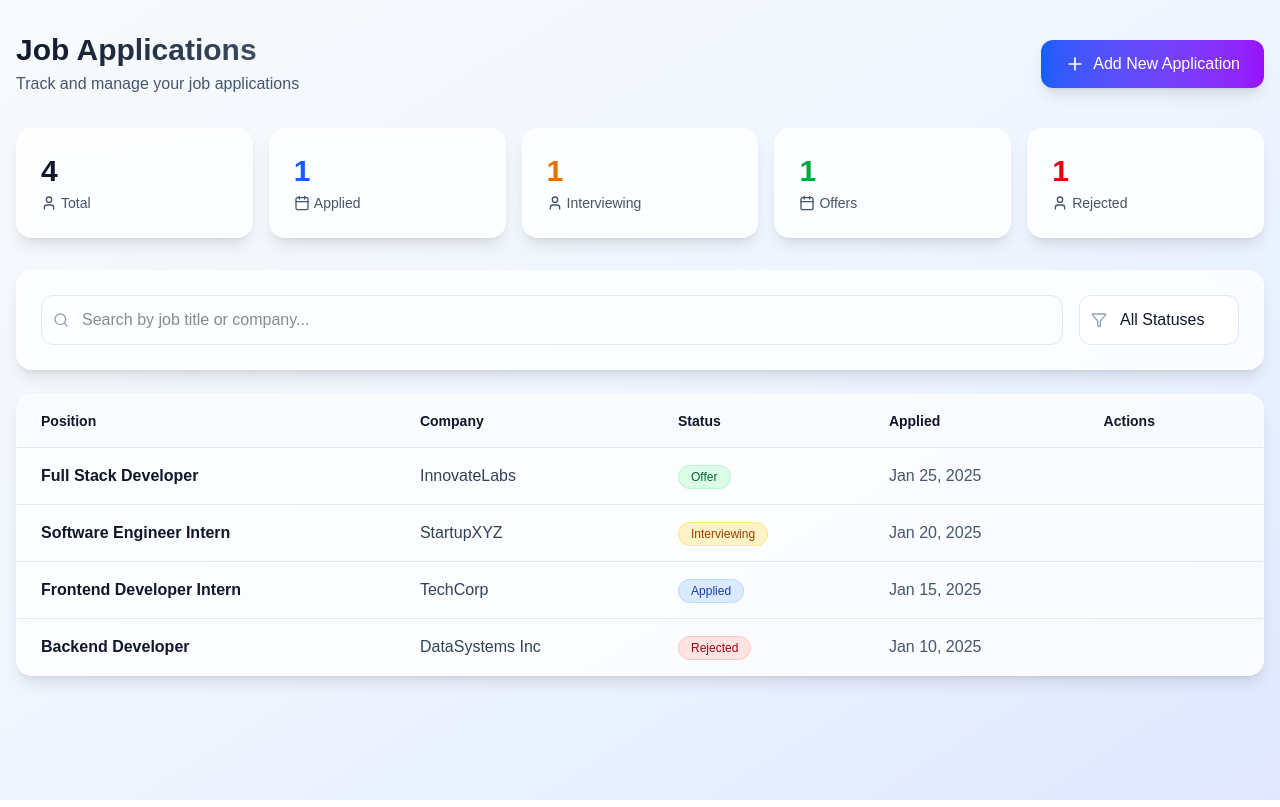
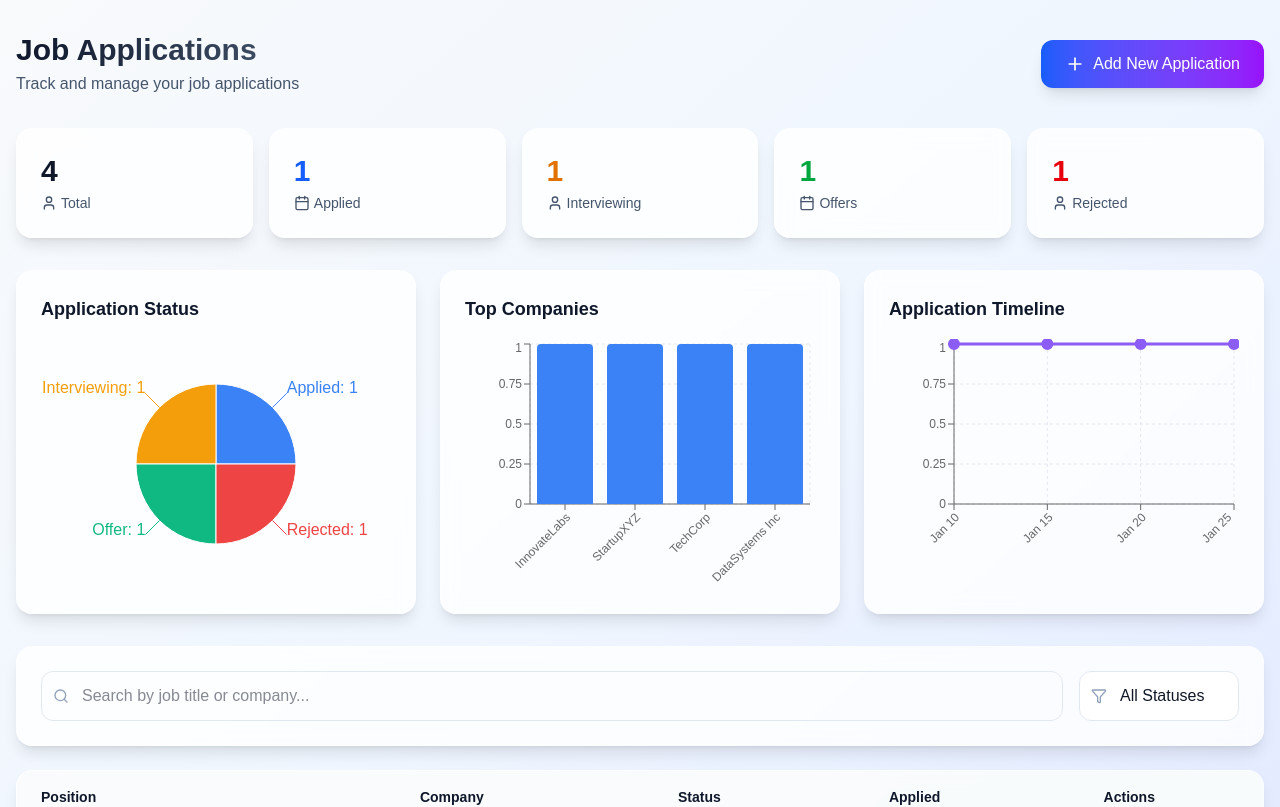
Before and after one commit to MikeTemi/job-tracker, a Next.js app: page / in a window 1280 px wide. Shown: the top 807 px of the page. Built offline with nearby package versions, Linux system fonts and the light colour scheme.

Commit message:
feat: add JobCharts component for visualizing job application statistics

```diff
--- a/package.json
+++ b/package.json
@@ -19,6 +19,7 @@
     "react": "^19.0.0",
     "react-dom": "^19.0.0",
     "react-hook-form": "^7.60.0",
+    "recharts": "^3.1.0",
     "tailwind-merge": "^3.3.1",
     "uuid": "^11.1.0",
     "zod": "^3.25.76"
--- a/src/app/page.tsx
+++ b/src/app/page.tsx
@@ -4,6 +4,7 @@ import { useState, useEffect } from 'react';
 import { Search, Filter, Plus, Edit, Trash2, ExternalLink, Calendar, Building, User } from 'lucide-react';
 import { Job, JobStatus } from '@/types/job';
 import AddJobForm from '@/components/AddJobForm';
+import JobCharts from '@/components/JobCharts';
 
 export default function Dashboard() {
   const [jobs, setJobs] = useState<Job[]>([]);
@@ -224,6 +225,9 @@ const fetchJobs = async () => {
           </div>
         </div>
 
+        {/* Beautiful Charts */}
+        <JobCharts jobs={jobs} />
+
         {/* Search and Filters */}
         <div className="bg-white/80 backdrop-blur-sm rounded-2xl shadow-lg border border-white/20 p-6 mb-6">
           <div className="flex flex-col sm:flex-row gap-4">
--- /dev/null
+++ b/src/components/JobCharts.tsx
@@ -0,0 +1,164 @@
+'use client';
+import { PieChart, Pie, Cell, BarChart, Bar, XAxis, YAxis, CartesianGrid, Tooltip, ResponsiveContainer, LineChart, Line } from 'recharts';
+import { Job, JobStatus } from '@/types/job';
+
+interface JobChartsProps {
+  jobs: Job[];
+}
+
+export default function JobCharts({ jobs }: JobChartsProps) {
+    //Status distribution data for pie chart
+    const statusData = [
+        {
+            name: 'Applied',
+            value: jobs.filter(job => job.status === JobStatus.APPLIED).length,
+            color: '#3B82F6'
+        },
+        {
+            name: 'Interviewing',
+            value: jobs.filter(job => job.status === JobStatus.INTERVIEWING).length,
+            color: '#F59E0B'
+        },
+        {
+            name: 'Offer',
+            value: jobs.filter(job => job.status === JobStatus.OFFER).length,
+            color: '#10B981'
+        },
+        {
+            name: 'Rejected',
+            value: jobs.filter(job => job.status === JobStatus.REJECTED).length,
+            color: '#EF4444'
+        }
+    ].filter(item => item.value > 0); // Only show the statuses that have jobs
+
+    // Company distribution data for bar chart
+    const companyData = jobs.reduce((acc, job) => {
+        const existing = acc.find(item => item.company === job.company);
+        if (existing) {
+            existing.applications += 1;
+        } else {
+            acc.push({
+                company: job.company,
+                applications: 1
+            });
+        }
+        return acc;
+    }, [] as Array<{ company: string; applications: number }>).sort((a, b) => b.applications - a.applications).slice(0, 5); // Shows top 5 companies
+
+    //Timeline data for line chart (applications per day)
+    const timelineData = jobs.reduce((acc, job) => {
+        const date = job.dateApplied ? new Date(job.dateApplied).toLocaleDateString('en-US', {
+            month: 'short',
+            day: 'numeric'
+        }) : 'Unknown';
+
+        const existing = acc.find(item => item.date === date);
+        if (existing) {
+            existing.applications += 1;
+        } else {
+            acc.push({
+                date,
+                applications: 1,
+                fullDate: job.dateApplied ? new Date(job.dateApplied) : new Date()
+            });
+        }
+        return acc;
+    }, [] as Array<{ date: string; applications: number; fullDate: Date }>)
+    .sort((a, b) => a.fullDate.getTime() - b.fullDate.getTime())
+    .slice(-7); //Last 7 data points
+
+    const CustomTooltip = ({ active, payload, label }: any) => {
+        if  (active && payload && payload.length) {
+            return (
+               <div className="bg-white p-3 border border-gray-200 rounded-lg shadow-lg">
+                    <p className="font-semibold text-gray-900">{label}</p>
+                    <p className="text-blue-600">
+                        {`Applications: ${payload[0].value}`}
+                    </p>
+                </div>
+            );
+        }
+        return null;
+    };
+
+    if (jobs.length === 0) {
+        return (
+            <div className="bg-white/80 backdrop-blur-sm rounded-2xl shadow-lg border border-white/20 p-8 text-center">
+                <p className="text-slate-600">Add some job applications to see beautiful charts!</p>
+            </div>
+        );
+    }
+
+    return (
+        <div className="grid grid-cols-1 lg:grid-cols-2 xl:grid-cols-3 gap-6 mb-8">
+        {/* Status Distribution Pie Chart */}
+        <div className="bg-white/80 backdrop-blur-sm rounded-2xl shadow-lg border border-white/20 p-6">
+            <h3 className="text-lg font-semibold text-slate-900 mb-4">Application Status</h3>
+            <ResponsiveContainer width="100%" height={250}>
+                <PieChart>
+                    <Pie
+                    data={statusData}
+                    cx="50%"
+                    cy="50%"
+                    outerRadius={80}
+                    dataKey="value"
+                    label={({ name, value }) => `${name}: ${value}`}
+                    >
+                    {statusData.map((entry, index) => (
+                        <Cell key={`cell-${index}`} fill={entry.color} />
+                    ))}
+                    </Pie>
+                    <Tooltip />
+                </PieChart>
+            </ResponsiveContainer>
+        </div>
+
+        {/* Company Applications Bar Chart */}
+        <div className="bg-white/80 backdrop-blur-sm rounded-2xl shadow-lg border border-white/20 p-6">
+            <h3 className="text-lg font-semibold text-slate-900 mb-4">Top Companies</h3>
+            <ResponsiveContainer width="100%" height={250}>
+                <BarChart data={companyData}>
+                    <CartesianGrid strokeDasharray="3 3" stroke="#E2E8F0" />
+                    <XAxis
+                    dataKey="company"
+                    tick={{ fontSize: 12 }}
+                    angle={-45}
+                    textAnchor="end"
+                    height={80}
+                    />
+                    <YAxis tick={{ fontSize: 12 }} />
+                    <Tooltip content={<CustomTooltip />} />
+                    <Bar dataKey="applications" fill="#3B82F6" radius={[4, 4, 0, 0]} />
+                </BarChart>
+            </ResponsiveContainer>
+        </div>
+
+        {/* Application Timeline */}
+        <div className="bg-white/80 backdrop-blur-sm rounded-2xl shadow-lg border border-white/20 p-6 lg:col-span-2 xl:col-span-1">
+            <h3 className="text-lg font-semibold text-slate-900 mb-4">Application Timeline</h3>
+            <ResponsiveContainer width="100%" height={250}>
+                <LineChart data={timelineData}>
+                    <CartesianGrid strokeDasharray="3 3" stroke="#E2E8F0" />
+                    <XAxis
+                    dataKey="date"
+                    tick={{ fontSize: 12 }}
+                    angle={-45}
+                    textAnchor="end"
+                    height={80}
+                    />
+                    <YAxis tick={{ fontSize: 12 }} />
+                    <Tooltip content={<CustomTooltip />} />
+                    <Line
+                    type="monotone"
+                    dataKey="applications"
+                    stroke="#8B5CF6"
+                    strokeWidth={3}
+                    dot={{ fill: '#8B5CF6', strokeWidth: 2, r: 5 }}
+                    activeDot={{ r: 7, fill: '#8B5CF6' }}
+                    />
+                </LineChart>
+            </ResponsiveContainer>
+        </div>
+        </div>
+    );
+}
```
Also changed, not shown: 1 other file (tests, documents, lock files or other folders).
